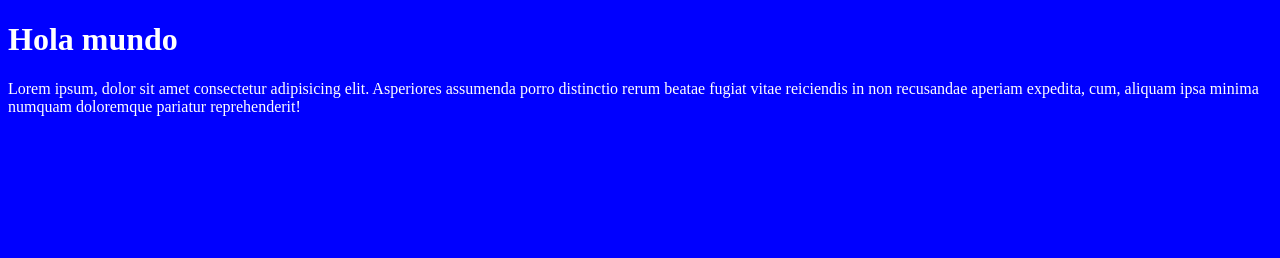
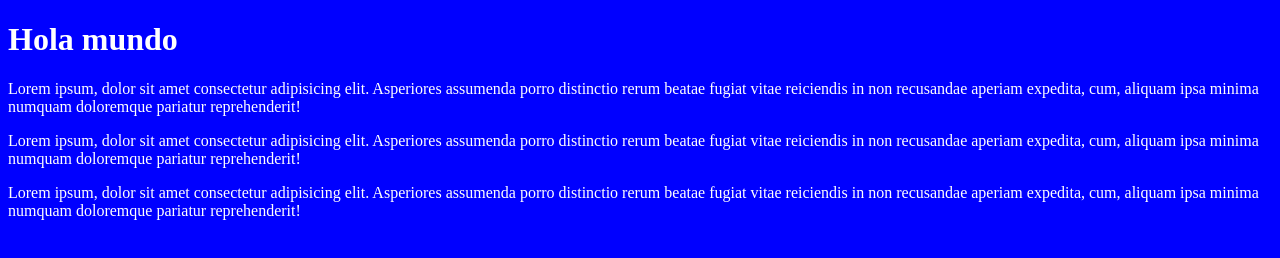
Before and after one commit to kevvelas/miweb, a plain HTML site: page index.html in a window 1280 px wide. Drawn offline with Linux system fonts and the light colour scheme.

Commit message:
Se añaden nuevos parrafos

```diff
--- a/index.html
+++ b/index.html
@@ -9,5 +9,9 @@
     <h1>Hola mundo</h1>
 
     <p>Lorem ipsum, dolor sit amet consectetur adipisicing elit. Asperiores assumenda porro distinctio rerum beatae fugiat vitae reiciendis in non recusandae aperiam expedita, cum, aliquam ipsa minima numquam doloremque pariatur reprehenderit!</p>
+
+    <p>Lorem ipsum, dolor sit amet consectetur adipisicing elit. Asperiores assumenda porro distinctio rerum beatae fugiat vitae reiciendis in non recusandae aperiam expedita, cum, aliquam ipsa minima numquam doloremque pariatur reprehenderit!</p>
+
+    <p>Lorem ipsum, dolor sit amet consectetur adipisicing elit. Asperiores assumenda porro distinctio rerum beatae fugiat vitae reiciendis in non recusandae aperiam expedita, cum, aliquam ipsa minima numquam doloremque pariatur reprehenderit!</p>
 </body>
 </html>
```
